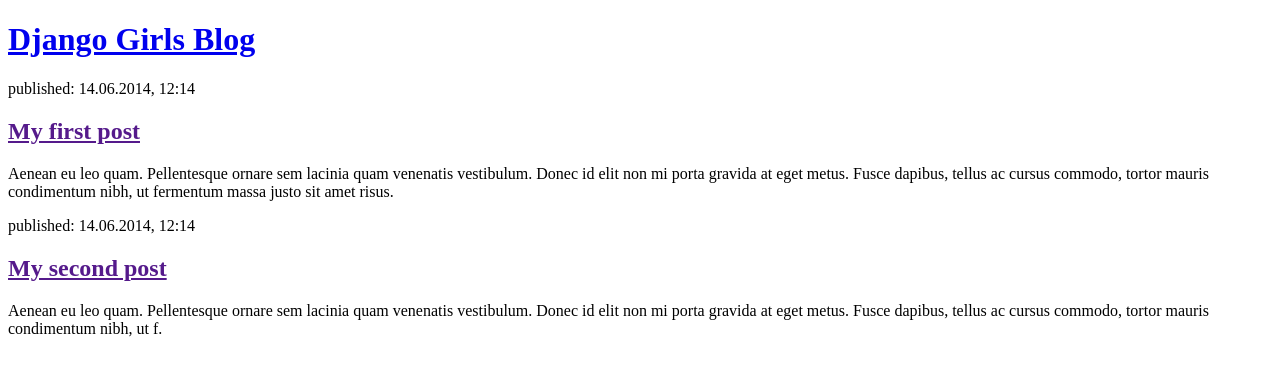
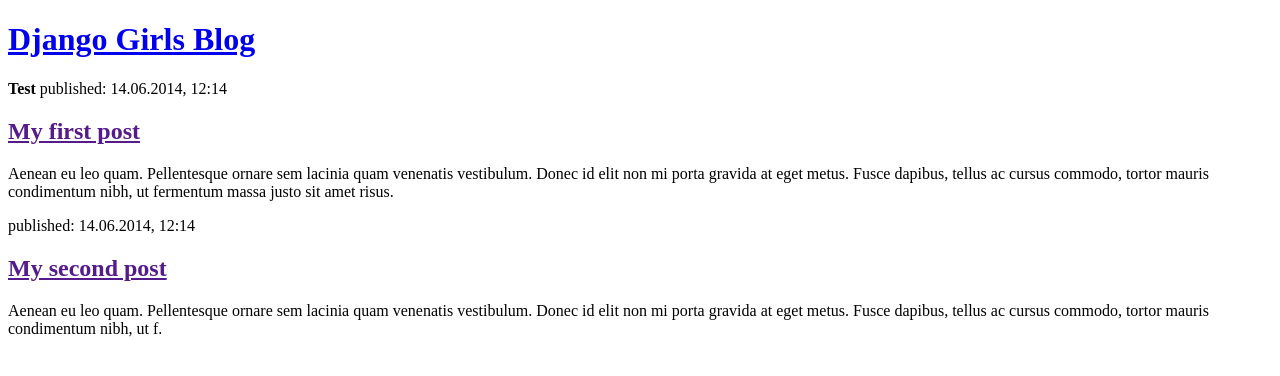
Before and after one commit to learnc622/my-first-blog, a Django app: page / in a window 1280 px wide. Shown: the top 376 px of the page. Run offline with Django 5.2, Linux system fonts and the light colour scheme.

Commit message:
This is a test commit

```diff
--- a/blog/templates/blog/post_list.html
+++ b/blog/templates/blog/post_list.html
@@ -9,6 +9,7 @@
         </header>
 
         <article>
+            <strong>Test</strong>
             <time>published: 14.06.2014, 12:14</time>
             <h2><a href="">My first post</a></h2>
             <p>Aenean eu leo quam. Pellentesque ornare sem lacinia quam venenatis vestibulum. Donec id elit non mi porta gravida at eget metus. Fusce dapibus, tellus ac cursus commodo, tortor mauris condimentum nibh, ut fermentum massa justo sit amet risus.</p>
```
